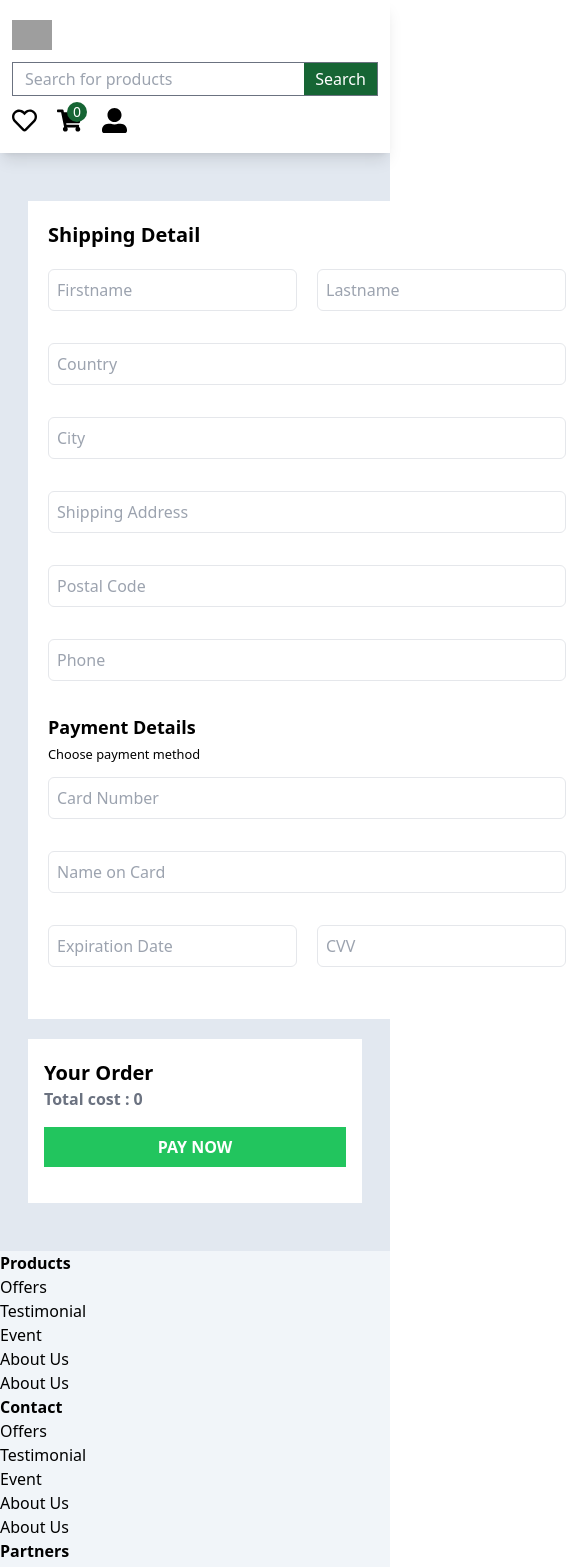
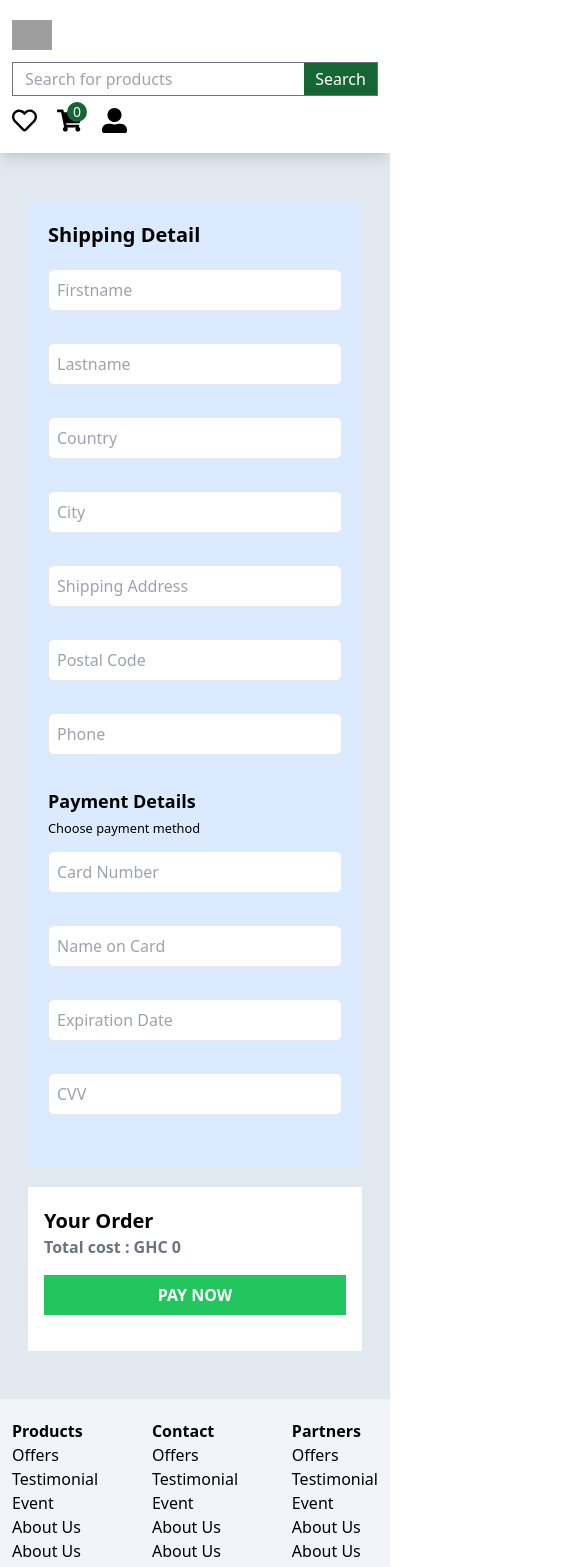
Before and after one commit to Dekin0Linux/ecommerceApp, a React (Create React App) app: page /checkout in a window 390 px wide. Shown: the top 1567 px of the page, 585 px wide, since content can reach past the window. Built offline with nearby package versions, Linux system fonts and the light colour scheme; grey boxes are pictures that could not be loaded.

Commit message:
responsive

```diff
--- a/src/App.js
+++ b/src/App.js
@@ -22,7 +22,6 @@ function App() {
           <Route path='/checkout' element={<Shipping/>}/>
         </Routes>
       </BrowserRouter>
-
       <Footer/>
     </div>
   );
--- a/src/components/Footer.js
+++ b/src/components/Footer.js
@@ -3,7 +3,7 @@ import React from 'react'
 function Footer() {
   return (
     <div className='bg-slate-100'>
-        <div className="container mx-auto mt-5 md:py-5 md:flex justify-between">
+        <div className="container mx-auto mt-5 py-5 px-3 flex flex-wrap justify-between gap-y-5">
             <div>
                 <p className='font-semibold md:text-3xl md:mb-5'>Products</p>
                 <p>Offers</p>
@@ -31,7 +31,7 @@ function Footer() {
             <div>
                 <p className='font-semibold md:text-3xl md:mb-5'>Newsletter</p>
                 <form action="">
-                    <input type="text" placeholder='Enter your email' className='border-2 border-gray-300 w-64 py-2 px-1 outline-none'/><input type="submit" className='bg-green-600 py-2 px-2 text-white' value='Subscribe'/>
+                    <input type="text" placeholder='Enter your email' className='border-2 border-gray-300 md:w-64 md:py-2 px-1 outline-none'/><input type="submit" className='bg-green-600 md:py-2 md:px-2 px-0.5 text-white' value='Subscribe'/>
                 </form>
             </div>
         </div>
--- a/src/pages/Cart.jsx
+++ b/src/pages/Cart.jsx
@@ -13,16 +13,14 @@ function Cart() {
 
   return (
     <div  className='container mx-auto p-5'>
-        <div className='p-2 flex gap-1 items-start flex-wrap'>
+        <div className='p-2 md:flex gap-1 items-start flex-wrap'>
             <div className='bg-white p-2 md:w-[75%]'>
                 <p className='text-3xl px-4 my-10'>My cart ({cart.length})</p>
 
                 <div className=''>
                     {
                         cart.map((item,index)=>(
-
-
-                            <div className='flex mb-3 px-3 bg-gray-100 p-5 items-center' key={index}>
+                            <div className='md:flex mb-3 px-3 bg-gray-100 p-5 items-center' key={index}>
 
                                 <div className='flex w-[60%] gap-2'>
                                     <Link to={`/productdetails/${item.id}`}>
@@ -46,8 +44,6 @@ function Cart() {
                                 </div>
 
                             </div>
-
-
                         ))
                     }
 
--- a/src/pages/Shipping.jsx
+++ b/src/pages/Shipping.jsx
@@ -10,12 +10,12 @@ function Shipping() {
     <div  className='container mx-auto p-5'>
         <div className='p-2 flex gap-5 items-start flex-wrap'>
 
-            <form className='bg-white p-5 md:w-[60%]'>
+            <form className='bg-blue-100 p-5 md:w-[60%]'>
               <p className='font-semibold text-xl'>Shipping Detail</p>
               <div action="" className='mt-5'>
-                <div className='flex gap-x-5 mb-8'>
-                  <input type="text" placeholder='Firstname' className='flex-1 p-2 border rounded-md outline-none'/>
-                  <input type="text" placeholder='Lastname' className='flex-1 p-2 border rounded-md outline-none'/>
+                <div className='md:flex gap-x-5 mb-8'>
+                  <input type="text" placeholder='Firstname' className='flex-1 p-2 border rounded-md outline-none w-full md:w-0 mb-8 md:mb-0'/>
+                  <input type="text" placeholder='Lastname' className='flex-1 p-2 border rounded-md outline-none w-full md:w-0 md:mb-0'/>
                 </div>
                 <input type="text" placeholder='Country' className='w-full p-2 mb-8 border rounded-md outline-none'/>
                 <input type="text" placeholder='City' className='w-full p-2 mb-8 border rounded-md outline-none'/>
@@ -27,9 +27,9 @@ function Shipping() {
                 <small >Choose payment method</small>
                 <input type="text" placeholder='Card Number' className='w-full p-2 mb-8 mt-3 border rounded-md outline-none'/>
                 <input type="text" placeholder='Name on Card' className='w-full p-2 mb-8 border rounded-md outline-none'/>
-                <div className='flex gap-x-5 mb-8'>
-                  <input type="text" placeholder='Expiration Date' className='flex-1 p-2 border rounded-md outline-none'/>
-                  <input type="text" placeholder='CVV' className='flex-1 p-2 border rounded-md outline-none'/>
+                <div className='md:flex gap-x-5 mb-8'>
+                  <input type="text" placeholder='Expiration Date' className='flex-1 p-2 border rounded-md outline-none w-full md:w-0 mb-8 md:mb-0'/>
+                  <input type="text" placeholder='CVV' className='flex-1 p-2 border rounded-md outline-none w-full md:w-0 md:mb-0'/>
                 </div>
               </div>
 
@@ -38,7 +38,7 @@ function Shipping() {
             <div className='bg-white px-4 md:w-[30%] w-full relative p-5'>
               <p className='font-semibold text-xl'>Your Order</p>
               <div>
-              {
+                    {
                         cart.map((item,index)=>(
 
 
@@ -51,10 +51,7 @@ function Shipping() {
                                     <small className='overflow-hidde'>{item.title}</small>
                                 </div>
 
-
-
                                   <p className='px-4'>x{item.quantity}</p>
-
 
                                 <div className='w-[30%]'>
                                     <p className='font-bold'>GHC {(item.price * item.quantity).toFixed(2)}</p>
@@ -65,10 +62,10 @@ function Shipping() {
 
                         ))
                     }
-                    <p className='font-semibold text-gray-500'>Total cost : {total}</p>
+                    <p className='font-semibold text-gray-500'>Total cost : GHC {total}</p>
                     <Link to={'/'} >
-                    <button className='bg-green-500 w-full py-2 text-white font-semibold my-4'> PAY NOW </button>
-                </Link>
+                      <button className='bg-green-500 w-full py-2 text-white font-semibold my-4'> PAY NOW </button>
+                    </Link>
               </div>
 
             </div>
```
Lines whose indentation alone changed are shown as unchanged.
